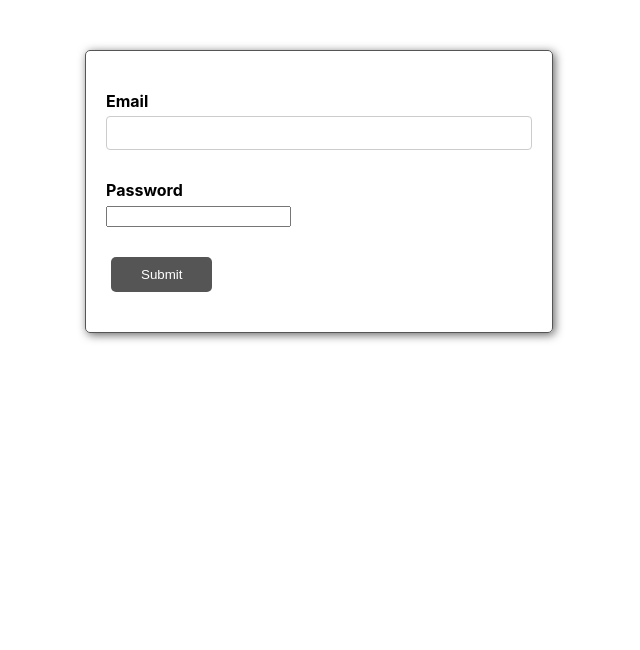
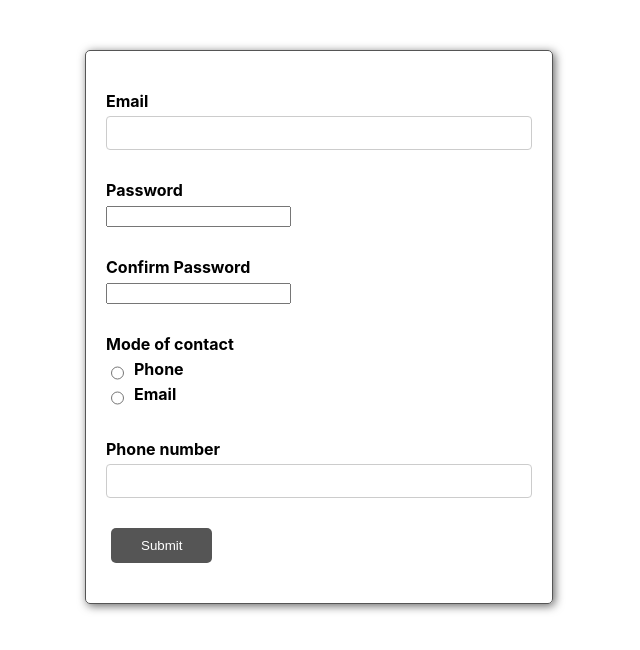
Before and after one commit to MizanurRahmann/react-formik, a React (Create React App) app: page / in a window 1280 px wide. Shown: the top 650 px of the page, without its empty margins (321-961 px from the left). Built offline with nearby package versions, Linux system fonts and the light colour scheme.

Commit message:
add: registration form

```diff
--- a/src/App.js
+++ b/src/App.js
@@ -1,8 +1,9 @@
 import React from 'react';
 import './App.css';
+import RegistrationForm from './components/ReusableFormik/RegistrationForm';
 // import FormikContainer from './components/ReusableFormik/FormikContainer';
 // import YoutubeForms from './components/ReactFormik/YoutubeForms';
-import LoginForm from './components/ReusableFormik/LoginForm';
+// import LoginForm from './components/ReusableFormik/LoginForm';
 
 function App() {
   return (
@@ -10,7 +11,10 @@
       {/* <YoutubeForms /> */}
 
       {/* <FormikContainer /> */}
-      <LoginForm />
+
+      {/* <LoginForm /> */}
+
+      <RegistrationForm />
     </div>
   );
 }
--- /dev/null
+++ b/src/components/ReusableFormik/RegistrationForm.js
@@ -0,0 +1,86 @@
+import React from 'react';
+import {Formik, Form} from 'formik';
+import * as Yup from 'yup';
+import FormikControl from './FormikControl';
+
+function RegistrationForm() {
+    const options = [
+        {key: 'Phone', value: 'phonemoc'},
+        {key: 'Email', value: 'emailmoc'}
+    ];
+
+    const initialValues = {
+        email: "",
+        password: "",
+        confirmPassword: "",
+        modeContact: "",
+        phone: ""
+    }
+
+    const validationSchema = Yup.object({
+        email: Yup.string().
+            email('Invalid email format').required('Required'),
+        password: Yup.string()
+            .required('Required'),
+        confirmPassword: Yup.string()
+            .oneOf([Yup.ref('password'), ''], "Password must be matched")
+            .required('Requiredd'),
+        modeContact: Yup.string()
+            .required('Required'),
+        phone: Yup.string()
+            .when('modeContact', {
+                is: 'phonemoc',
+                then: Yup.string().required('Required')
+        })
+    });
+
+    const onSubmit = values => {
+        console.log('From data', values);
+    }
+
+    return (
+        <Formik
+            initialValues={initialValues}
+            validationSchema={validationSchema}
+            onSubmit={onSubmit}
+        >
+            {formik => {
+                return <Form>
+                    <FormikControl
+                        control='input'
+                        type='email'
+                        label='Email'
+                        name='email'
+                    />
+                    <FormikControl
+                        control='input'
+                        type='password'
+                        label='Password'
+                        name='password'
+                    />
+                    <FormikControl
+                        control='input'
+                        type='password'
+                        label='Confirm Password'
+                        name='confirmPassword'
+                    />
+                    <FormikControl
+                        control='radio'
+                        label='Mode of contact'
+                        name='modeContact'
+                        options={options}
+                    />
+                    <FormikControl
+                        control='input'
+                        type='text'
+                        label='Phone number'
+                        name='phone'
+                    />
+                    <button type='submit'>Submit</button>
+                </Form>
+            }}
+        </Formik>
+    )
+}
+
+export default RegistrationForm;
```
